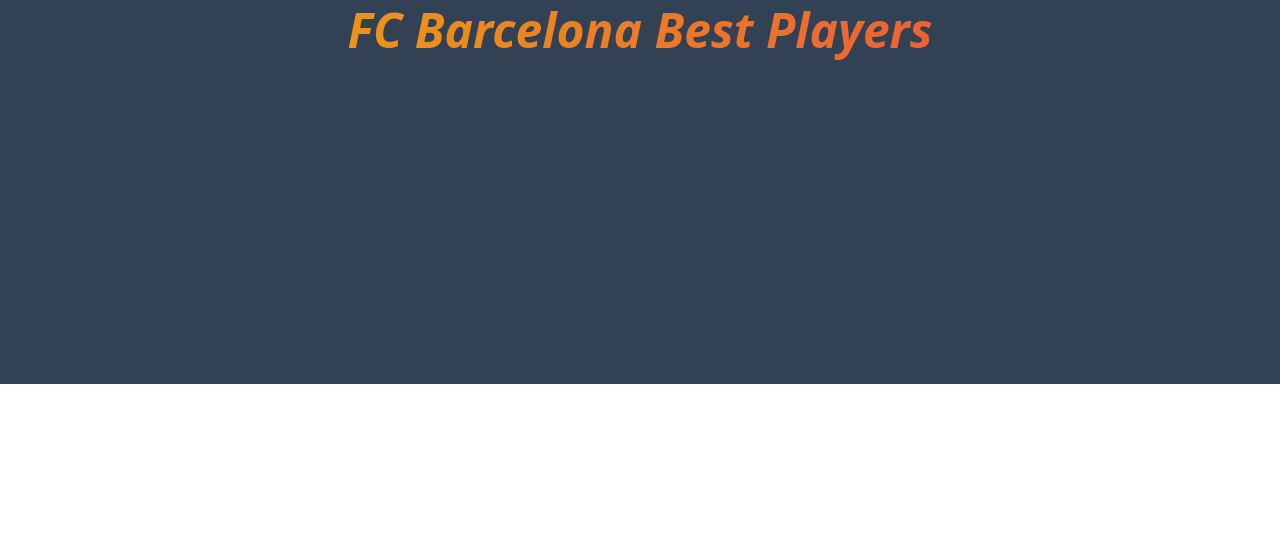
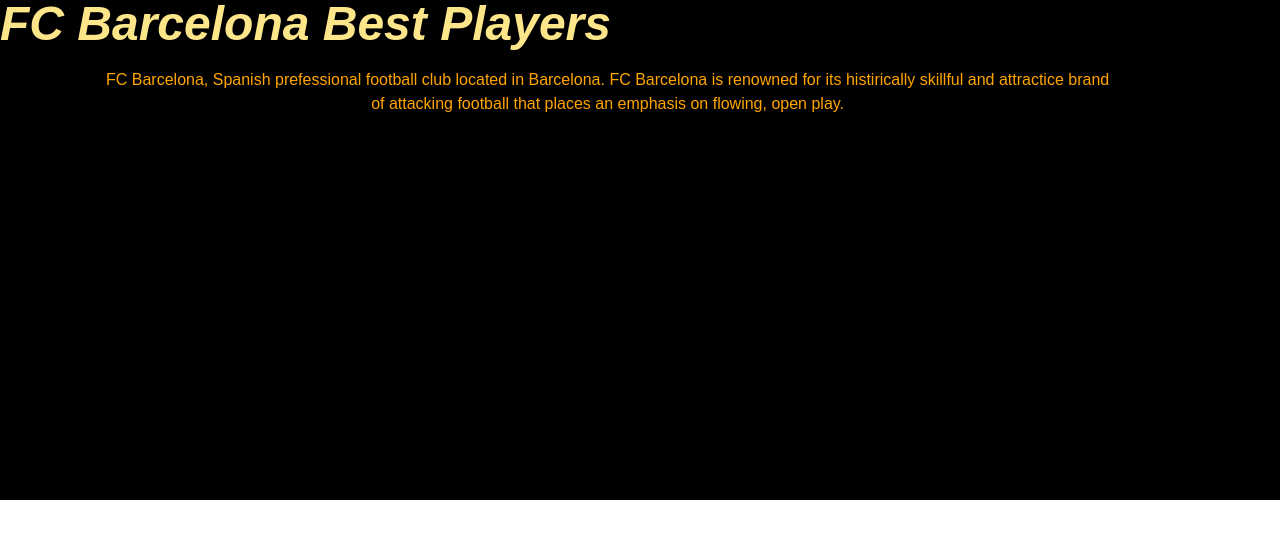
Before and after one commit to shafrinahamed97/best-five-dom, a plain HTML site: page index.html in a window 1280 px wide. Drawn offline with nearby package versions, Linux system fonts and the light colour scheme.

Commit message:
finished header section

```diff
--- a/index.html
+++ b/index.html
@@ -7,19 +7,24 @@
     <title>FC Barcelona Best Players</title>
     <!-- connect tailwindcss-->
     <script src="https://cdn.tailwindcss.com"></script>
+    <link rel="stylesheet" href="style.css">
+
 
 </head>
 <body>
 
-     <main>
-         <header class="bg-slate-700 h-96 ">
-           <section>
-             <h1 class="leading-tight text-center
-             text-5xl italic font-semibold  whitespace-normal bg-clip-text text-transparent bg-gradient-to-r from-yellow-500 to-red-500">FC Barcelona Best Players</h1>
-           </section>
+<main>
+    <header>
+        <section class="header text-ellipsis">
+            <div class="header-article">
+                <h1 class=" font-bold text-5xl italic text-amber-200 align-middle">FC Barcelona Best Players</h1>
+                <p class="blog text-center ">FC Barcelona,
+                    Spanish prefessional football club located in Barcelona. FC Barcelona is renowned for its histirically skillful  and attractice brand <br> of attacking football that places an emphasis on flowing, open play.</p>
 
-         </header>
-     </main>
+            </div>
+        </section>
+    </header>
+</main>
 
 </body>
 </html>
--- a/style.css
+++ b/style.css
@@ -0,0 +1,53 @@
+html {
+    width: 100%;
+    height: 100%;
+    margin: 0px;
+    padding: 0px;
+    overflow-x: hidden;
+}
+
+body {
+    margin: 0 auto;
+    padding: 0;
+    box-sizing: border-box;
+
+
+}
+
+
+
+body {
+    font-family: 'Poppins', sans-serif;
+
+
+}
+
+/*      Header Site Start---*/
+.header {
+    display: flex;
+    flex-direction: row;
+    flex-wrap: wrap;
+    flex: 200px;
+    /* grid-template-columns: repeat(3, 1fr); */
+    background-color: black;
+    /* border-radius: 30px;
+    margin-left: 120px;
+    margin-right: 80px;
+    margin-top: 50px; */
+
+    flex-wrap: nowrap;
+    height: 500px;
+}
+
+h1 {
+    margin-top: 111px;
+    margin-left: 350px;
+    /* font-weight: 70px; */
+    line-height: 80px;
+    margin-right: 24px;
+}
+.blog {
+    margin-left: 106px;
+    margin-top: 20px;
+    color:orange;
+}
```
